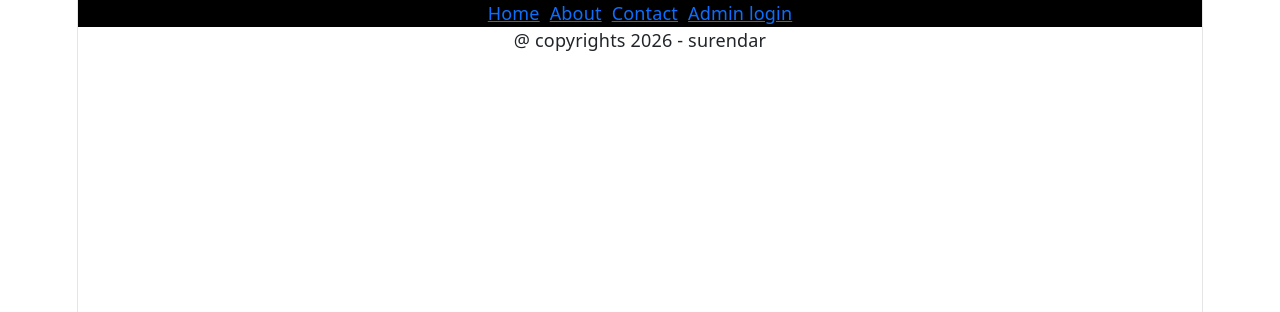
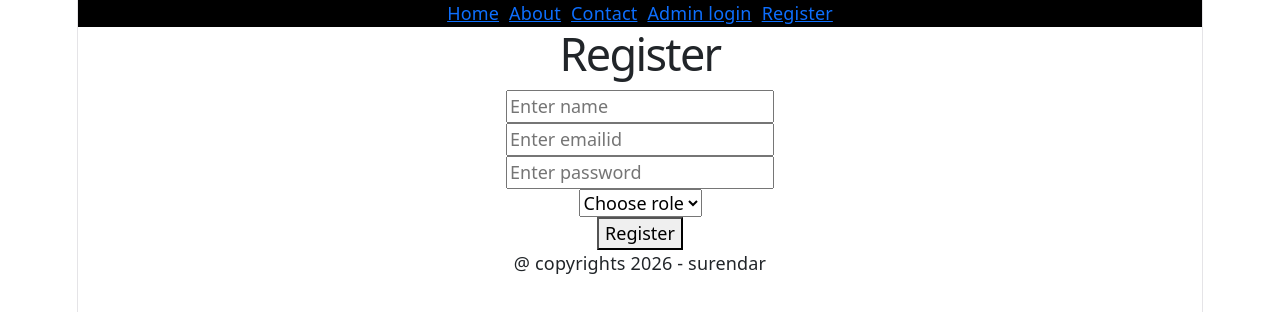
Before and after one commit to surendar77/sample_MERN_app_CSE_B, a React (Vite) app in the folder frontend/hrmanagement_frontend/: page /register in a window 1280 px wide. Shown: the top 312 px of the page. Built offline with nearby package versions, Linux system fonts and the light colour scheme.

Commit message:
update_26102026

```diff
--- a/frontend/hrmanagement_frontend/src/App.jsx
+++ b/frontend/hrmanagement_frontend/src/App.jsx
@@ -9,12 +9,16 @@ import Contact from './pages/contact'
 import AdminLogin from './pages/AdminLogin'
 import AdminHome from './pages/AdminHome'
 import {Routes,Route} from 'react-router-dom'
+
+import Register from './pages/Register'
+
 function App() {
     return (
     <div>
     <Header />
        <Routes>
           <Route path="/" element={<Home></Home>}></Route>
+          <Route path="/register" element={<Register></Register>}></Route>
           <Route path="/about" element={<About></About>}></Route>
           <Route path="/contact" element={<Contact></Contact>}></Route>
 <Route path="/adminhome" element={<AdminHome></AdminHome>}></Route>
--- a/frontend/hrmanagement_frontend/src/components/Header.jsx
+++ b/frontend/hrmanagement_frontend/src/components/Header.jsx
@@ -7,6 +7,9 @@ function Header(){
           <Link to="/about">About</Link>
           <Link to="/contact">Contact</Link>
           <Link to="/adminlogin">Admin login</Link>
+
+          <Link to ="/register">Register</Link>
+
         </div>
     )
 }
--- /dev/null
+++ b/frontend/hrmanagement_frontend/src/pages/Register.jsx
@@ -0,0 +1,59 @@
+import {useState} from 'react';
+
+function Register()
+{
+  let [name,setName]=useState("");
+  let [email,setEmail]=useState("");
+  let [password,setPassword]=useState("");
+  let [role,setRole]=useState("");
+
+  let handleRegister=async(event)=>{
+    event.preventDefault();
+    let req=await fetch("http://localhost:3000/api/emp/register",
+        {
+            method:"POST",
+            headers:{"Content-Type":"application/json"},
+            body:JSON.stringify({name,email,password,role})
+        });
+    let data=await req.json();
+    if(req){
+        console.log("Data inserted success");
+        console.log(data);
+    }else{
+        console.log("Data insertion failed");
+        console.log(data);
+    }
+
+  }
+    return(<div>
+        <h1>Register</h1>
+        <form onSubmit={handleRegister}>
+            <input type="text"
+             onChange={(event)=>setName(event.target.value)}
+             value={name}
+            placeholder="Enter name"></input><br/>
+
+            <input type="email"
+            onChange={(event)=>setEmail(event.target.value)}
+            value={email}
+            placeholder="Enter emailid"></input><br/>
+
+            <input type="password"
+             onChange={(event)=>setPassword(event.target.value)}
+             value={password}
+            placeholder="Enter password"></input><br/>
+
+            <select onChange={(event)=>setRole(event.target.value)}
+                 value={role}
+                 >
+                <option value="">Choose role</option>
+                <option value="HR">HR</option>
+                <option value="EMPLOYEE">EMPLOYEE</option>
+            </select><br/>
+            <button type="submit">Register</button>
+        </form>
+
+
+    </div>)
+}
+export default Register
--- a/package.json
+++ b/package.json
@@ -19,6 +19,7 @@
   },
   "dependencies": {
     "bcrypt": "^6.0.0",
+    "cors": "^2.8.6",
     "express": "^5.2.1",
     "mongodb": "^7.6.0",
     "mongoose": "^9.10.1",
```
Also changed, not shown: 2 other files (tests, documents, lock files or other folders).
